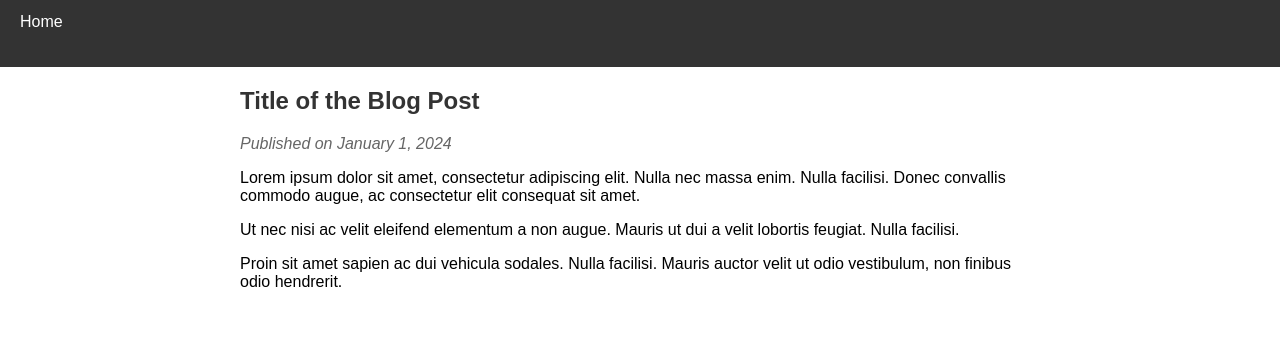
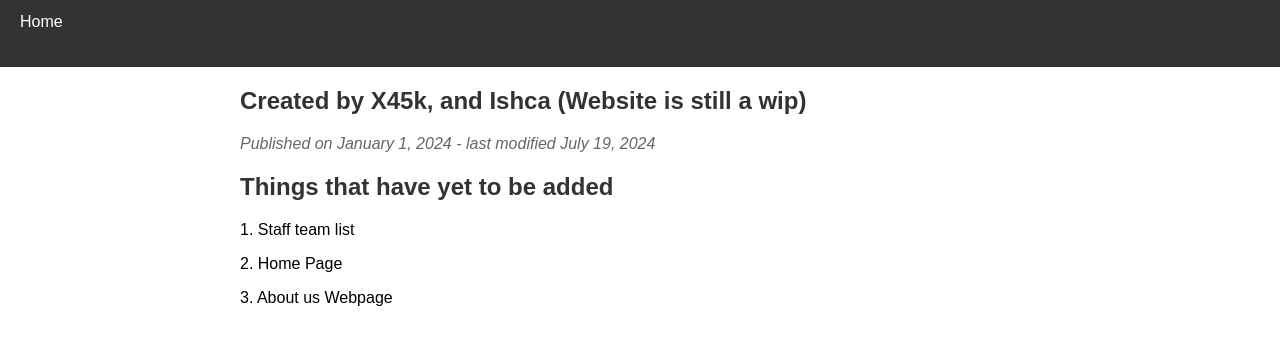
Before and after one commit to SkyblockIsLife/skyblockislife.github.io, a website: page blogs/firstblog/index.html in a window 1280 px wide. Shown: the part 60-404 px from the top of the page. Drawn offline with Linux system fonts and the light colour scheme.

Commit message:
hopefully should atleast push the "First blog post"

```diff
--- a/blogs/firstblog/index.html
+++ b/blogs/firstblog/index.html
@@ -18,11 +18,12 @@
 
   <div class="container">
     <div class="blog-content">
-      <h2>Title of the Blog Post</h2>
-      <p class="date">Published on January 1, 2024</p>
-      <p>Lorem ipsum dolor sit amet, consectetur adipiscing elit. Nulla nec massa enim. Nulla facilisi. Donec convallis commodo augue, ac consectetur elit consequat sit amet.</p>
-      <p>Ut nec nisi ac velit eleifend elementum a non augue. Mauris ut dui a velit lobortis feugiat. Nulla facilisi.</p>
-      <p>Proin sit amet sapien ac dui vehicula sodales. Nulla facilisi. Mauris auctor velit ut odio vestibulum, non finibus odio hendrerit.</p>
+      <h2>Created by X45k, and Ishca (Website is still a wip)</h2>
+      <p class="date">Published on January 1, 2024 - last modified July 19, 2024</p>
+      <h2> Things that have yet to be added </h2>
+      <p> 1. Staff team list</p>
+      <p> 2. Home Page</p>
+      <p> 3. About us Webpage</p>
     </div>
   </div>
 </body>
--- /dev/null
+++ b/package.json
@@ -0,0 +1,5 @@
+{
+  "dependencies": {
+    "express": "^4.19.2"
+  }
+}
```
Also changed, not shown: app.js (added, +10 -0 lines), 1 other file.
